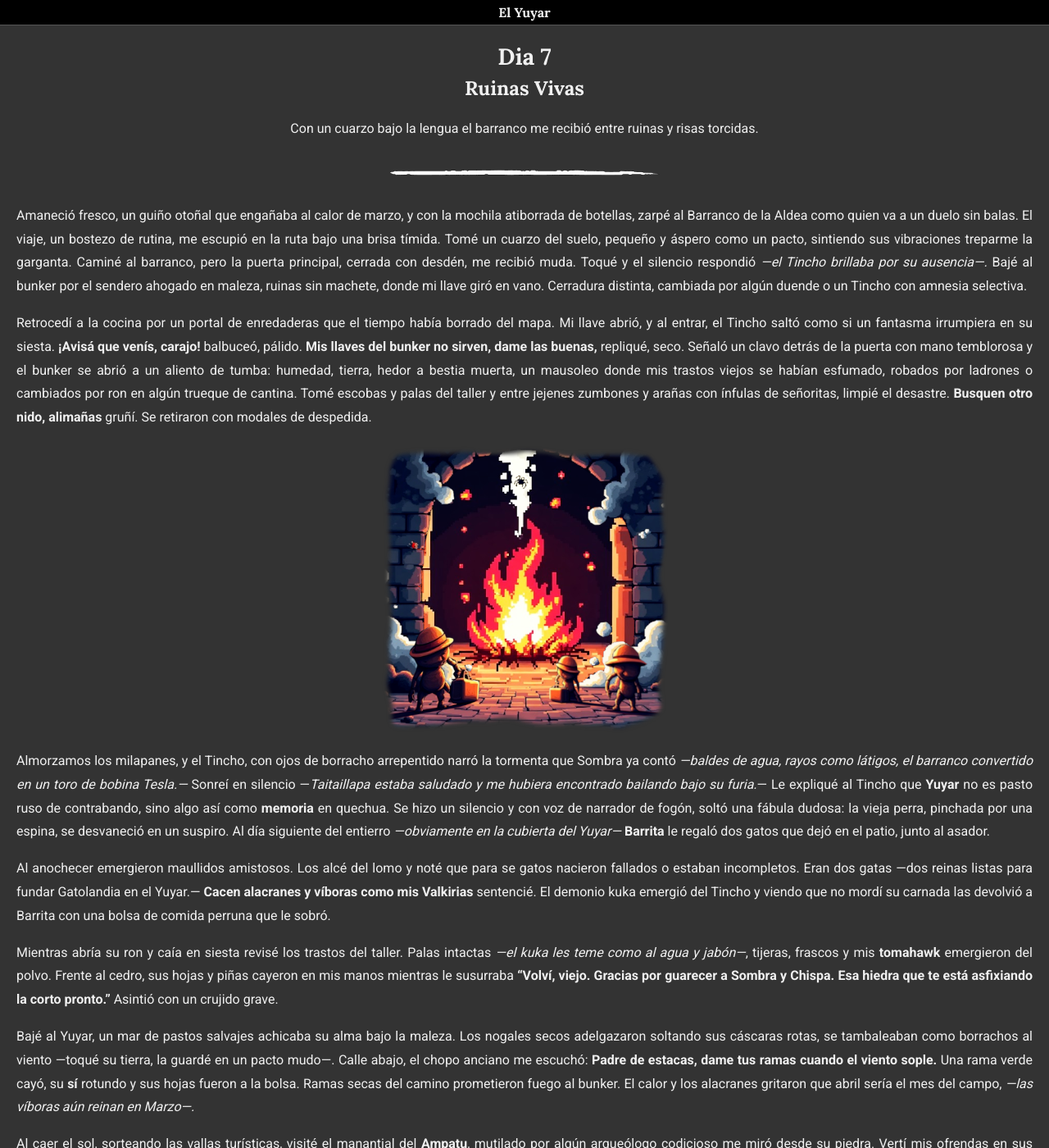
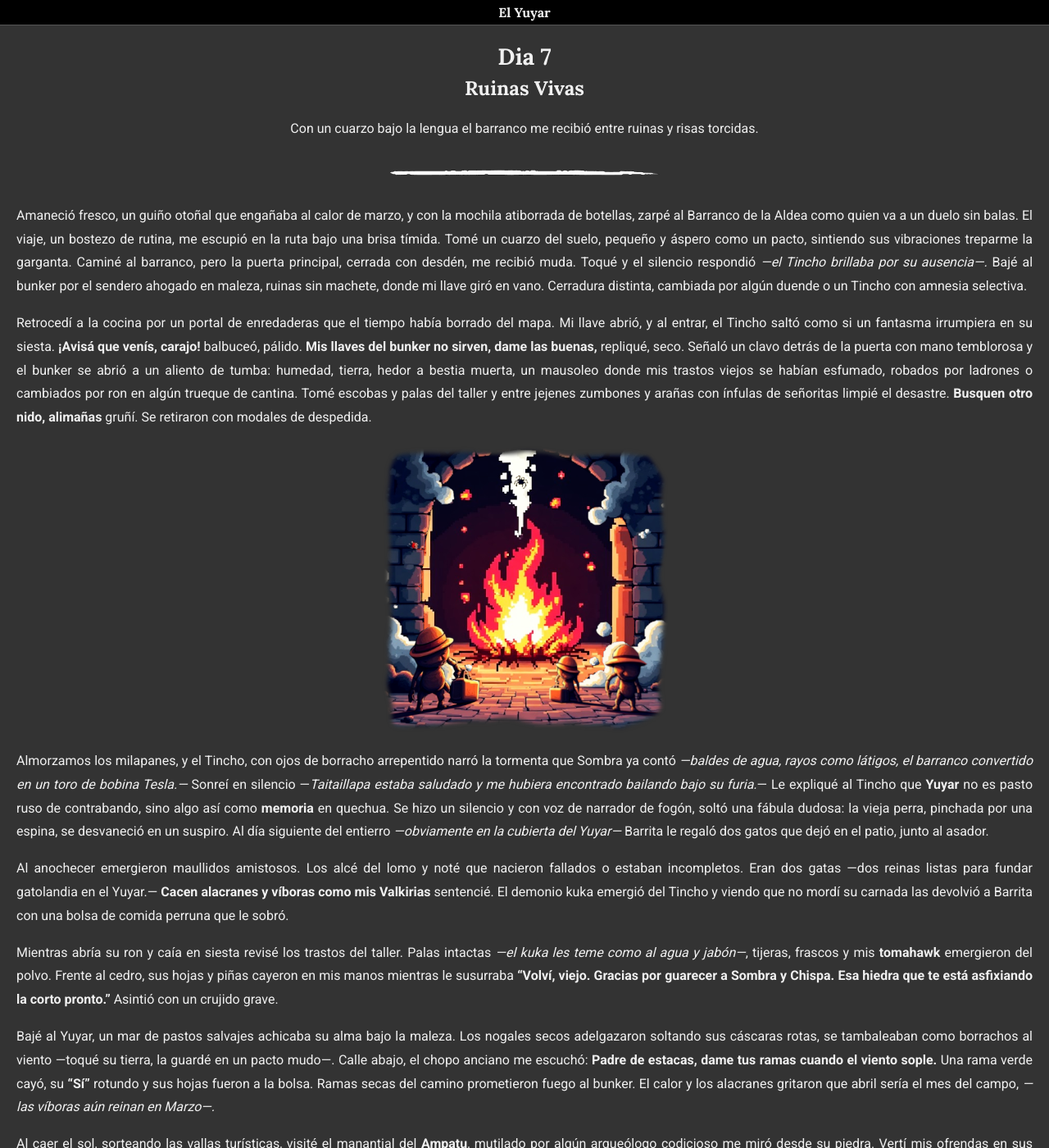
Before and after one commit to mesquele/paqocuaternion.github.io, a Jekyll site: the page built from _posts/2025-03-01-Día-7-Ruinas-Vivas.md, in a window 1280 px wide and 1400 px high. Shown: the whole window at 82% size. Built offline with Jekyll 4.4.1, drawn with Linux system fonts in a browser that asks for light colours.

```diff
--- a/_posts/2025-03-01-Día-7-Ruinas-Vivas.md
+++ b/_posts/2025-03-01-Día-7-Ruinas-Vivas.md
@@ -12,20 +12,20 @@ date: 2024-03-01 13:00
 Amaneció fresco, un guiño otoñal que engañaba al calor de marzo, y con la mochila atiborrada de botellas, zarpé al Barranco de la Aldea como quien va a un duelo sin balas. El viaje, un bostezo de rutina, me escupió en la ruta bajo una brisa tímida. Tomé un cuarzo del suelo, pequeño y áspero como un pacto, sintiendo sus vibraciones treparme la garganta. Caminé al barranco, pero la puerta principal, cerrada con desdén, me recibió muda. Toqué y el silencio respondió _—el Tincho brillaba por su ausencia—._ Bajé al bunker por el sendero ahogado en maleza, ruinas sin machete, donde mi llave giró en vano. Cerradura distinta, cambiada por algún duende o un Tincho con amnesia selectiva.
 <br>
 
-Retrocedí a la cocina por un portal de enredaderas que el tiempo había borrado del mapa. Mi llave abrió, y al entrar, el Tincho saltó como si un fantasma irrumpiera en su siesta. **¡Avisá que venís, carajo!** balbuceó, pálido. **Mis llaves del bunker no sirven, dame las buenas,** repliqué, seco. Señaló un clavo detrás de la puerta con mano temblorosa y el bunker se abrió a un aliento de tumba: humedad, tierra, hedor a bestia muerta, un mausoleo donde mis trastos viejos se habían esfumado, robados por ladrones o cambiados por ron en algún trueque de cantina. Tomé escobas y palas del taller y entre jejenes zumbones y arañas con ínfulas de señoritas, limpié el desastre. **Busquen otro nido, alimañas** gruñí. Se retiraron con modales de despedida.
+Retrocedí a la cocina por un portal de enredaderas que el tiempo había borrado del mapa. Mi llave abrió, y al entrar, el Tincho saltó como si un fantasma irrumpiera en su siesta. **¡Avisá que venís, carajo!** balbuceó, pálido. **Mis llaves del bunker no sirven, dame las buenas,** repliqué, seco. Señaló un clavo detrás de la puerta con mano temblorosa y el bunker se abrió a un aliento de tumba: humedad, tierra, hedor a bestia muerta, un mausoleo donde mis trastos viejos se habían esfumado, robados por ladrones o cambiados por ron en algún trueque de cantina. Tomé escobas y palas del taller y entre jejenes zumbones y arañas con ínfulas de señoritas limpié el desastre. **Busquen otro nido, alimañas** gruñí. Se retiraron con modales de despedida.
 
 <img src="/assets/images/limpieza.png" alt="Limpieza_del_bunker" style="display: block; margin: 20px auto;">
 
-Almorzamos los milapanes, y el Tincho, con ojos de borracho arrepentido narró la tormenta que Sombra ya contó _—baldes de agua, rayos como látigos, el barranco convertido en un toro de bobina Tesla.—_ Sonreí en silencio —_Taitaillapa estaba saludado y me hubiera encontrado bailando bajo su furia._— Le expliqué al Tincho que **Yuyar** no es pasto ruso de contrabando, sino algo así como **memoria** en quechua. Se hizo un silencio y con voz de narrador de fogón, soltó una fábula dudosa: la vieja perra, pinchada por una espina, se desvaneció en un suspiro. Al día siguiente del entierro _—obviamente en la cubierta del Yuyar—_ **Barrita** le regaló dos gatos que dejó en el patio, junto al asador.
+Almorzamos los milapanes, y el Tincho, con ojos de borracho arrepentido narró la tormenta que Sombra ya contó _—baldes de agua, rayos como látigos, el barranco convertido en un toro de bobina Tesla.—_ Sonreí en silencio —_Taitaillapa estaba saludado y me hubiera encontrado bailando bajo su furia._— Le expliqué al Tincho que **Yuyar** no es pasto ruso de contrabando, sino algo así como **memoria** en quechua. Se hizo un silencio y con voz de narrador de fogón, soltó una fábula dudosa: la vieja perra, pinchada por una espina, se desvaneció en un suspiro. Al día siguiente del entierro _—obviamente en la cubierta del Yuyar—_ Barrita le regaló dos gatos que dejó en el patio, junto al asador.
 <br>
 
-Al anochecer emergieron maullidos amistosos. Los alcé del lomo y noté que para se gatos nacieron fallados o estaban incompletos. Eran dos gatas —dos reinas listas para fundar Gatolandia en el Yuyar.— **Cacen alacranes y víboras como mis Valkirias** sentencié. El demonio kuka emergió del Tincho y viendo que no mordí su carnada las devolvió a Barrita con una bolsa de comida perruna que le sobró.
+Al anochecer emergieron maullidos amistosos. Los alcé del lomo y noté que nacieron fallados o estaban incompletos. Eran dos gatas —dos reinas listas para fundar gatolandia en el Yuyar.— **Cacen alacranes y víboras como mis Valkirias** sentencié. El demonio kuka emergió del Tincho y viendo que no mordí su carnada las devolvió a Barrita con una bolsa de comida perruna que le sobró.
 <br>
 
 Mientras abría su ron y caía en siesta revisé los trastos del taller. Palas intactas _—el kuka les teme como al agua y jabón—_, tijeras, frascos y mis **tomahawk** emergieron del polvo. Frente al cedro, sus hojas y piñas cayeron en mis manos mientras le susurraba **"Volví, viejo. Gracias por guarecer a Sombra y Chispa. Esa hiedra que te está asfixiando la corto pronto."** Asintió con un crujido grave.
 <br>
 
-Bajé al Yuyar, un mar de pastos salvajes achicaba su alma bajo la maleza. Los nogales secos adelgazaron soltando sus cáscaras rotas, se tambaleaban como borrachos al viento —toqué su tierra, la guardé en un pacto mudo—. Calle abajo, el chopo anciano me escuchó: **Padre de estacas, dame tus ramas cuando el viento sople.** Una rama verde cayó, su **sí** rotundo y sus hojas fueron a la bolsa. Ramas secas del camino prometieron fuego al bunker. El calor y los alacranes gritaron que abril sería el mes del campo, _—las víboras aún reinan en Marzo—._
+Bajé al Yuyar, un mar de pastos salvajes achicaba su alma bajo la maleza. Los nogales secos adelgazaron soltando sus cáscaras rotas, se tambaleaban como borrachos al viento —toqué su tierra, la guardé en un pacto mudo—. Calle abajo, el chopo anciano me escuchó: **Padre de estacas, dame tus ramas cuando el viento sople.** Una rama verde cayó, su **"Sí"** rotundo y sus hojas fueron a la bolsa. Ramas secas del camino prometieron fuego al bunker. El calor y los alacranes gritaron que abril sería el mes del campo, _—las víboras aún reinan en Marzo—._
 <br>
 
 Al caer el sol, sorteando las vallas turísticas, visité el manantial del **Ampatu**, mutilado por algún arqueólogo codicioso me miró desde su piedra. Vertí mis ofrendas en sus huecos vivos y entre murmullos pacté protección para el Yuyar. Una espina me rozó la cabeza al irme, cariñosa como un adiós. **Vuelvo pronto, reí.** Regresé al barranco y mientras el Tincho farfullaba naderías en la cocina, un apu blanco brotó del nordeste cruzando el muro, se partió en dos envolviéndome y siguió su camino hacia el sudoeste. Por la noche el bunker olió a pino quemado. Yesca, pluma y leña, el fuego danzó en su centro y el humo blanco cargado de álamo y miel susurró a los insectos. Sellé con tabaco, cerré puertas, y se vio humo salir. Al cruzarlo al Tincho informé: **rito de protección, maldición al curioso ratero.** Asintió, temeroso, y compartimos mates en paz. Al alba el aire se alzó limpio. La perra y las brujerías baratas huyeron como sombras rotas.
```
Also changed, not shown: _posts/2025-03-01-Día-8-Ecos-en-la-Bruma.md (deleted, +0 -37 lines), _posts/2025-03-02-Día-8-Ecos-en-la-Bruma.md (added, +34 -0 lines), _posts/2025-03-03-Día-9.md (added, +29 -0 lines).
